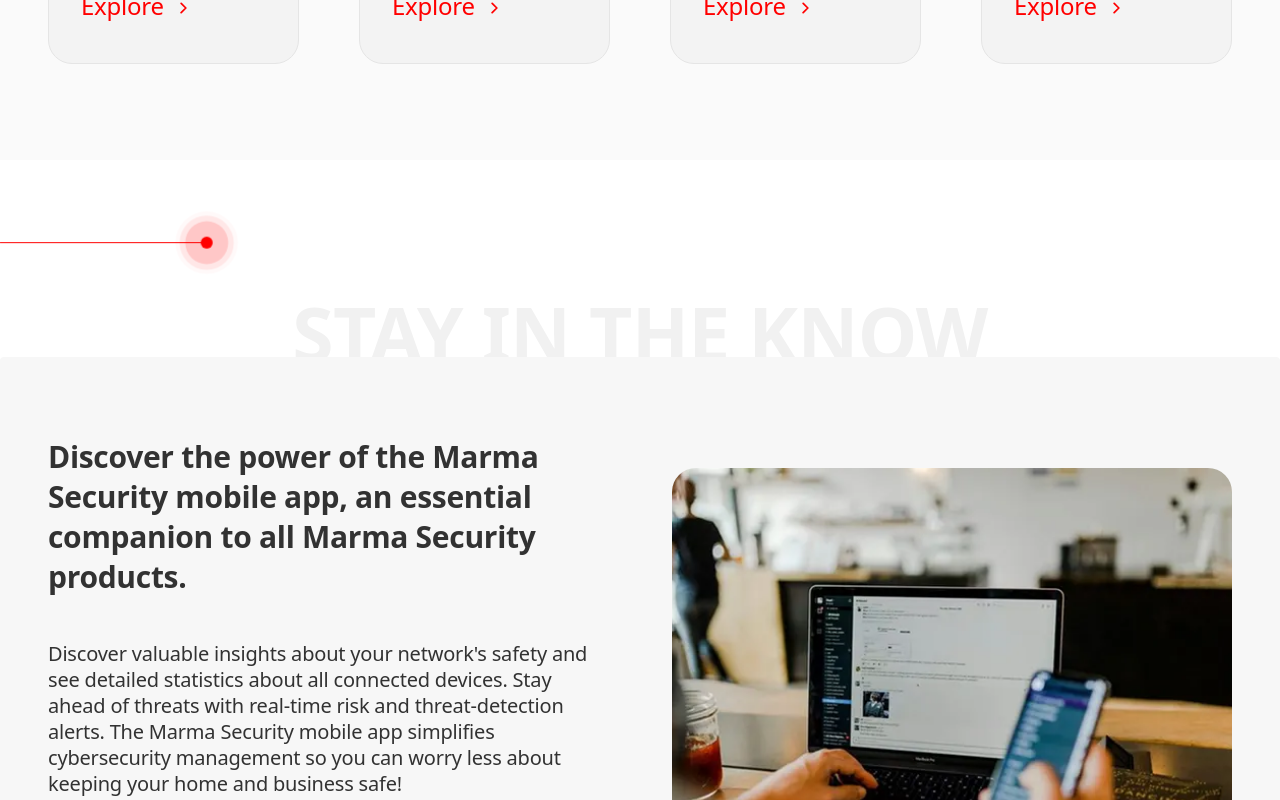
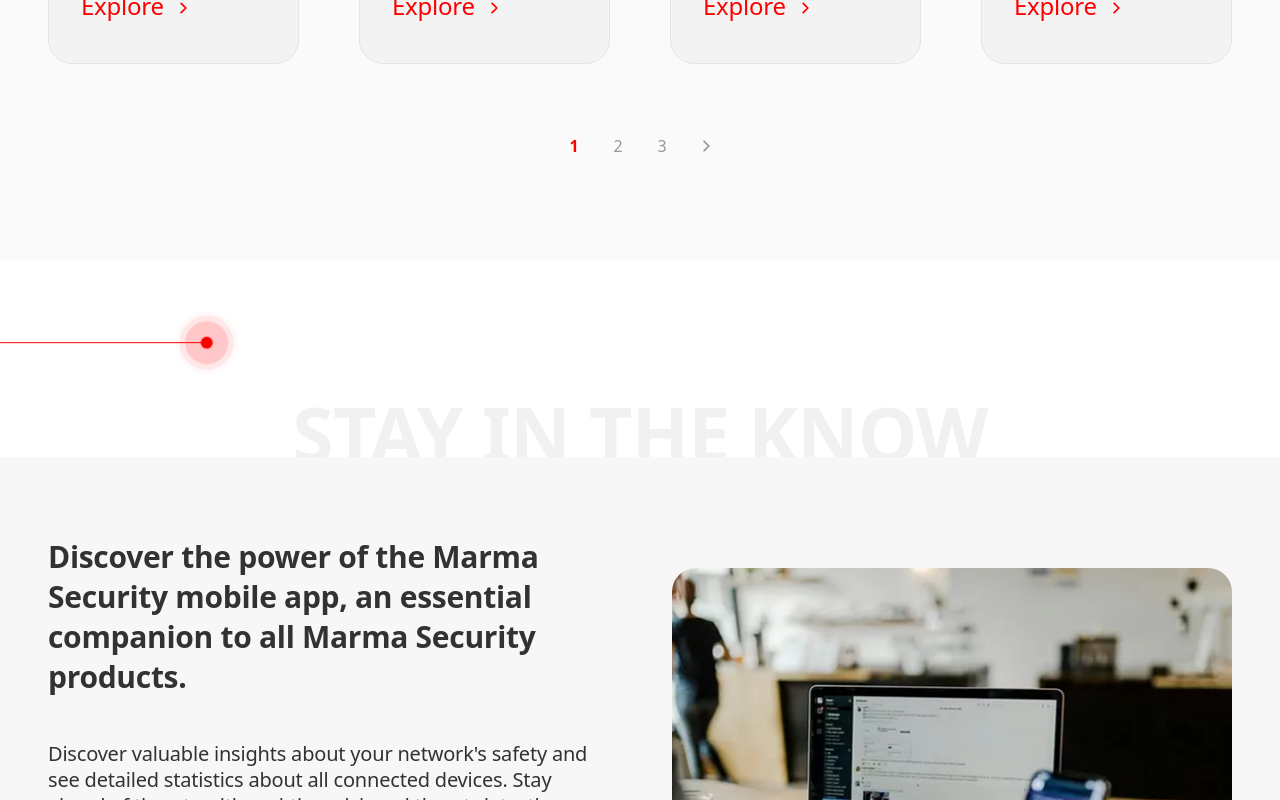
Before and after one commit to vinay-uelement/marma-security, a Next.js app: page / in a window 1280 px wide. Shown: the part 2480-3280 px from the top of the page. Built offline with nearby package versions, Linux system fonts and the light colour scheme.

Commit message:
updated security cards for slider

```diff
--- a/app/globals.css
+++ b/app/globals.css
@@ -212,7 +212,7 @@ img {
    =============================================================== */
 
 .tm-header-pro {
-  @apply font-title font-[500] text-[32px] leading-[1.2] md:text-[42px] lg:text-[52px] lg:leading-[42px] tracking-normal;
+  @apply font-title font-[500] text-[26px] md:text-[36px] leading-[1.2] lg:leading-[42px] tracking-normal;
 }
 
 .tm-card-name-bold {
@@ -499,11 +499,11 @@ img {
 }
 
 .home-cards-heading {
-  @apply font-title font-medium text-[32px] md:text-[46px] leading-[1.2] md:leading-[62px] text-[#323232] tracking-[-0.01em];
+  @apply font-title font-medium text-[26px] md:text-[36px] leading-[1.2] md:leading-[62px] text-[#323232] tracking-[-0.01em];
 }
 
 .home-protect-heading {
-  @apply font-title font-normal text-[36px] md:text-[52px] leading-[1.2] md:leading-[62px] tracking-[-0.01em] text-[#323232];
+  @apply font-title font-normal text-[26px] md:text-[36px] leading-[1.2] md:leading-[62px] tracking-[-0.01em] text-[#323232];
 }
 
 .home-protect-title {
@@ -527,7 +527,7 @@ img {
 }
 
 .home-challenge-heading {
-  @apply font-title text-[36px] md:text-[52px] leading-[1.2] md:leading-[62px] tracking-[-0.01em] text-[#323232];
+  @apply font-title text-[24px] md:text-[32px] leading-[1.2] md:leading-[62px] tracking-[-0.01em] text-[#323232];
 }
 
 .home-challenge-tab-active {
--- a/components/home/SecurityCards.tsx
+++ b/components/home/SecurityCards.tsx
@@ -1,6 +1,8 @@
-import React from 'react';
-import Image from 'next/image';
-import Link from 'next/link';
+"use client";
+
+import React, { useState } from "react";
+import Image from "next/image";
+import Link from "next/link";
 
 interface SecurityCard {
   title: string;
@@ -15,42 +17,85 @@ const cards: SecurityCard[] = [
     title: "PhishBlock",
     description: "Protection against phishing attacks",
     number: "01",
-        linkHref: "#"
+    linkHref: "#",
   },
   {
     title: "NetImmunity",
     description: "Protection against network-based attacks",
     number: "02",
-        linkHref: "#"
+    linkHref: "#",
   },
   {
     title: "MalwareGuard",
     description: "Protection against dangerous malware and spyware",
     number: "03",
-        image: "/images/features/Malware-guard.webp", // User will replace this later
-        linkHref: "#"
+    image: "/images/features/Malware-guard.webp",
+    linkHref: "#",
   },
   {
     title: "RansomGuard",
     description: "Protection against dangerous ransomware",
     number: "04",
-        linkHref: "#"
-    }
+    linkHref: "#",
+  },
+  {
+    title: "SpyShield",
+    description: "Protection against spyware and tracking",
+    number: "05",
+    linkHref: "#",
+  },
+  {
+    title: "DDoSGuard",
+    description: "Protection against distributed denial of service attacks",
+    number: "06",
+    linkHref: "#",
+  },
 ];
 
+const CARDS_PER_PAGE = 4;
+
 export default function SecurityCards() {
+  const [currentPage, setCurrentPage] = useState(1);
+  const totalPages = cards.length - CARDS_PER_PAGE + 1;
+
+  const start = currentPage - 1;
+  const visibleCards = cards.slice(start, start + CARDS_PER_PAGE);
+
+  const getPaginationItems = (): (number | "...")[] => {
+    if (totalPages <= 3) {
+      return Array.from({ length: totalPages }, (_, i) => i + 1);
+    }
+
+    if (currentPage === 1) return [1, 2, 3, "..."];
+    if (currentPage === totalPages)
+      return ["...", totalPages - 2, totalPages - 1, totalPages];
+
+    // Middle: show prev, current, next with ellipsis on sides
+    const items: (number | "...")[] = [];
+    if (currentPage > 2) items.push("...");
+    items.push(currentPage - 1, currentPage, currentPage + 1);
+    if (currentPage < totalPages - 1) items.push("...");
+    return items;
+  };
+
   return (
     <section className="w-full bg-[#FAFAFA] pt-0 lg:pt-40 pb-24 relative z-0">
       <div className="max-w-[1440px] mx-auto px-6 lg:px-12">
         <div className="w-full h-[1px] px-10 bg-[#E5E5E5] mb-16 lg:mb-20" />
+
         <div className="text-center mb-16 md:mb-24 relative z-10">
           <h2 className="home-cards-heading">
             Robust cybersecurity at an affordable price
           </h2>
         </div>
+
+        {/* Cards Grid */}
         <div className="grid grid-cols-1 sm:grid-cols-2 lg:grid-cols-4 gap-15">
-                    {cards.map((card, index) => (
-                        <div key={index} className="flex flex-col h-full relative">
+          {visibleCards.map((card, index) => (
+            <div
+              key={`${card.number}-${index}`}
+              className="flex flex-col h-full relative"
+            >
               {/* Top Area: Number or Image */}
               <div className="flex items-end justify-center h-[120px] md:h-[140px] mb-6 relative w-full">
                 {card.image ? (
@@ -67,9 +112,9 @@ export default function SecurityCards() {
                   <span
                     className="font-title font-bold leading-none text-transparent"
                     style={{
-                                            WebkitTextStroke: '2px #DED8D8',
-                                            fontSize: 'clamp(100px, 12vw, 150px)',
-                                            userSelect: 'none'
+                      WebkitTextStroke: "2px #DED8D8",
+                      fontSize: "clamp(100px, 12vw, 150px)",
+                      userSelect: "none",
                     }}
                   >
                     {card.number}
@@ -77,23 +122,34 @@ export default function SecurityCards() {
                 )}
               </div>
 
-                            {/* Card Content block */}
+              {/* Card Content */}
               <div className="flex flex-col flex-grow bg-[#F3F3F3] border border-[#E5E5E5] rounded-[24px] p-[24px] md:p-[32px] min-h-[307px]">
-                                <h3 className="security-card-title mb-[8px]">
-                                    {card.title}
-                                </h3>
+                <h3 className="security-card-title mb-[8px]">{card.title}</h3>
                 <p className="security-card-desc flex-grow mb-[32px]">
                   {card.description}
                 </p>
-
-                                {/* Explore Link */}
-                                <Link href={card.linkHref || '#'} className="inline-flex items-center gap-4 group mt-auto w-fit pb-2">
+                <Link
+                  href={card.linkHref || "#"}
+                  className="inline-flex items-center gap-4 group mt-auto w-fit pb-2"
+                >
                   <span className="security-card-link-text text-[#FF0000] group-hover:text-[#E10000] transition-colors">
                     Explore
                   </span>
                   <span className="text-[#FF0000] group-hover:text-[#E10000] transition-transform group-hover:translate-x-1 flex items-center justify-center translate-y-[2px]">
-                                        <svg width="7" height="12" viewBox="0 0 6 10" fill="none" xmlns="http://www.w3.org/2000/svg">
-                                            <path d="M1 9L5 5L1 1" stroke="currentColor" strokeWidth="1.5" strokeLinecap="round" strokeLinejoin="round" />
+                    <svg
+                      width="7"
+                      height="12"
+                      viewBox="0 0 6 10"
+                      fill="none"
+                      xmlns="http://www.w3.org/2000/svg"
+                    >
+                      <path
+                        d="M1 9L5 5L1 1"
+                        stroke="currentColor"
+                        strokeWidth="1.5"
+                        strokeLinecap="round"
+                        strokeLinejoin="round"
+                      />
                     </svg>
                   </span>
                 </Link>
@@ -101,6 +157,83 @@ export default function SecurityCards() {
             </div>
           ))}
         </div>
+
+        {/* Pagination */}
+        {totalPages > 1 && (
+          <div className="flex items-center justify-center gap-2 mt-16">
+            {/* Left arrow — hidden on first page */}
+            {currentPage > 1 && (
+              <button
+                onClick={() => setCurrentPage((p) => p - 1)}
+                className="w-9 h-9 flex items-center justify-center text-[#989898] hover:text-[#323232] transition-colors rotate-180"
+              >
+                <svg
+                  width="7"
+                  height="12"
+                  viewBox="0 0 6 10"
+                  fill="none"
+                  xmlns="http://www.w3.org/2000/svg"
+                >
+                  <path
+                    d="M1 9L5 5L1 1"
+                    stroke="currentColor"
+                    strokeWidth="1.5"
+                    strokeLinecap="round"
+                    strokeLinejoin="round"
+                  />
+                </svg>
+              </button>
+            )}
+
+            {getPaginationItems().map((item, i) =>
+              item === "..." ? (
+                <span
+                  key={`ellipsis-${i}`}
+                  className="px-1 text-[#989898] font-title text-[16px]"
+                >
+                  ...
+                </span>
+              ) : (
+                <button
+                  key={item}
+                  onClick={() => setCurrentPage(item as number)}
+                  className={`w-9 h-9 rounded-full flex items-center justify-center font-title text-[16px] transition-colors
+            ${
+              currentPage === item
+                ? "text-[#FF0000] font-semibold"
+                : "text-[#989898] hover:text-[#323232]"
+            }`}
+                >
+                  {item}
+                </button>
+              ),
+            )}
+
+            {/* Right arrow — hidden on last page */}
+            {currentPage < totalPages && (
+              <button
+                onClick={() => setCurrentPage((p) => p + 1)}
+                className="w-9 h-9 flex items-center justify-center text-[#989898] hover:text-[#323232] transition-colors"
+              >
+                <svg
+                  width="7"
+                  height="12"
+                  viewBox="0 0 6 10"
+                  fill="none"
+                  xmlns="http://www.w3.org/2000/svg"
+                >
+                  <path
+                    d="M1 9L5 5L1 1"
+                    stroke="currentColor"
+                    strokeWidth="1.5"
+                    strokeLinecap="round"
+                    strokeLinejoin="round"
+                  />
+                </svg>
+              </button>
+            )}
+          </div>
+        )}
       </div>
     </section>
   );
```
Lines whose indentation alone changed are shown as unchanged.
